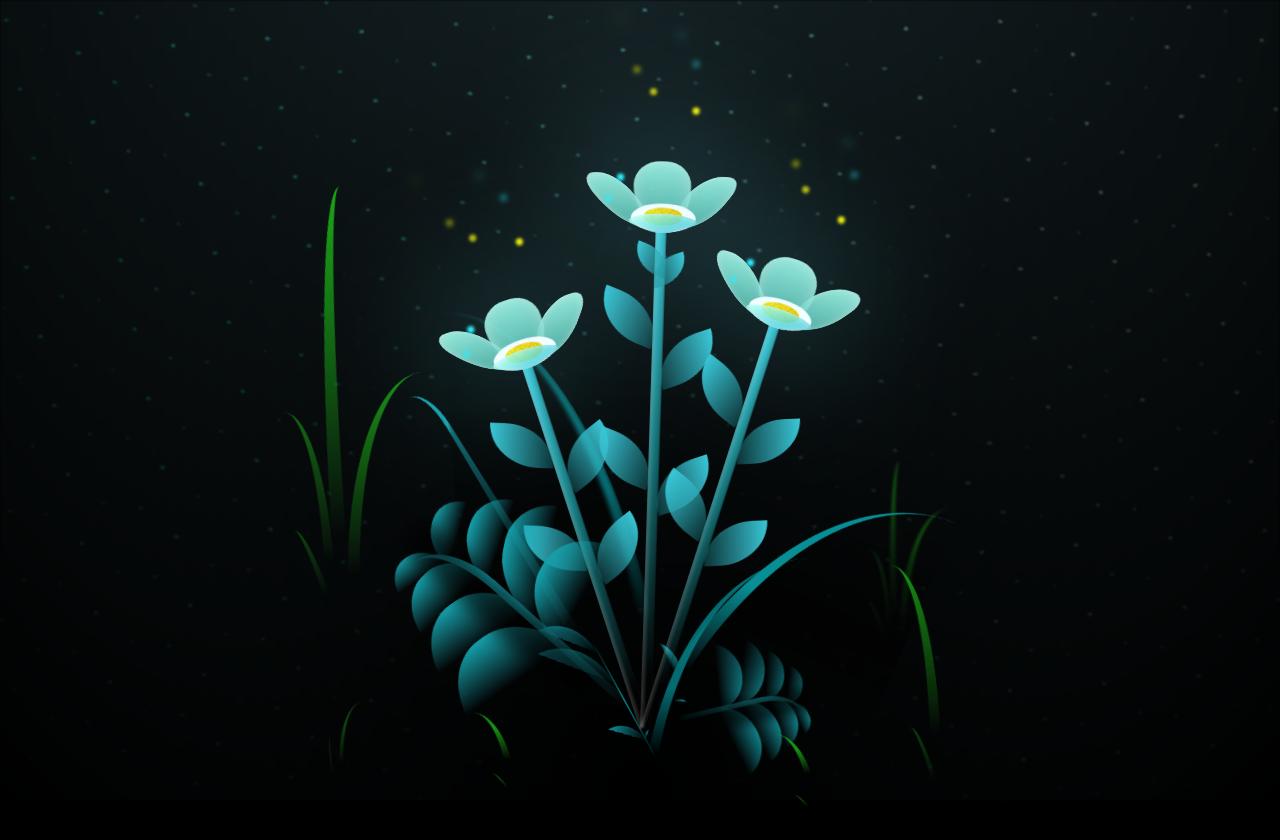
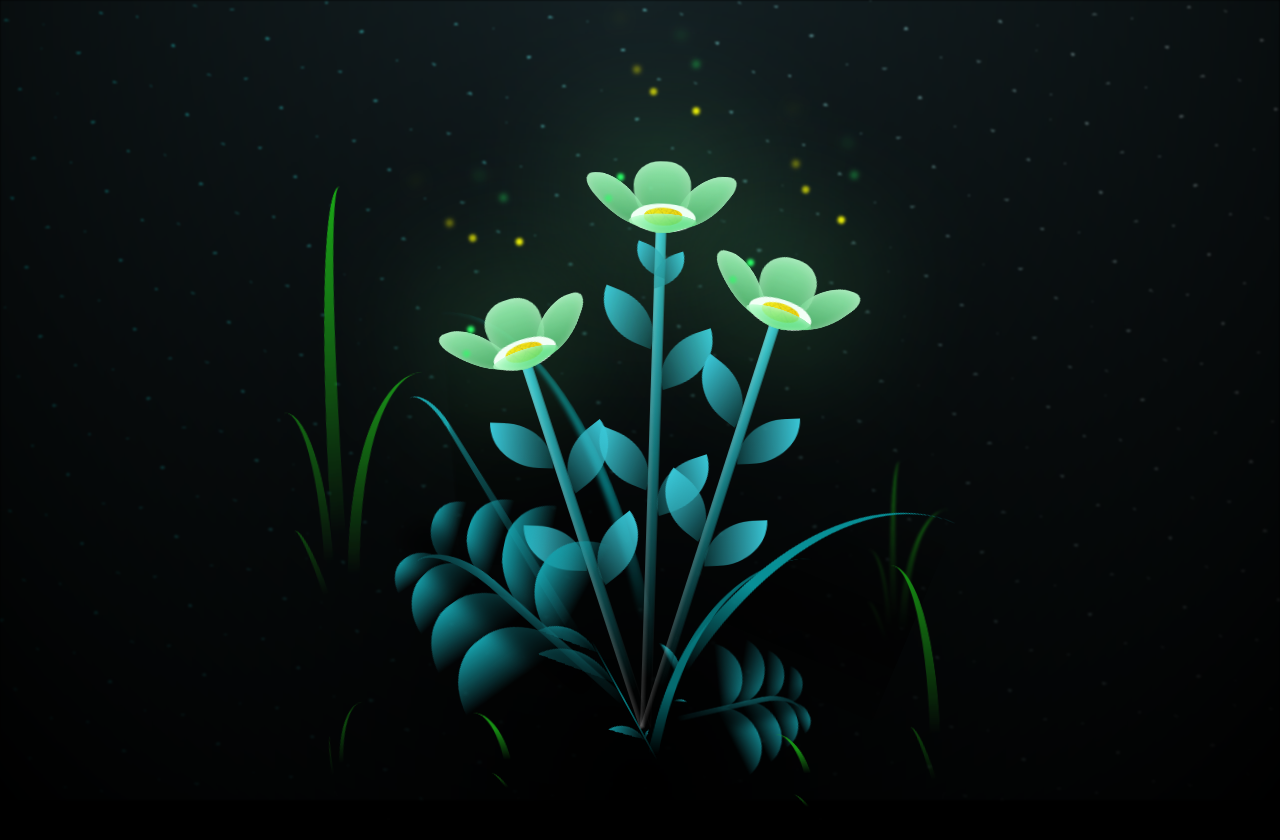
Before and after one commit to TheVoid0013/blooming-flower, a website: page index.html in a window 1280 px wide. Drawn offline with Linux system fonts and the light colour scheme.

Commit message:
Add random petal color on each page load
- Convert styles to SCSS (main.scss compiles to main.css)
- Drive petal, glow and light colors from --hue CSS variable
- Set a random hue on load via JS

```diff
--- a/index.html
+++ b/index.html
@@ -311,16 +311,18 @@
 
 
 <script>
+  onload = () => {
+    const hue = Math.floor(Math.random() * 360);
+    document.querySelectorAll(".flower").forEach((flower) => {
+      flower.style.setProperty("--hue", hue);
+    });
 
-
-onload = () => {
     const c = setTimeout(() => {
       document.body.classList.remove("not-loaded");
       clearTimeout(c);
     }, 1000);
   };
+</script>
 
 
-</script>
-
 </html>
--- a/main.scss
+++ b/main.scss
@@ -74,6 +74,13 @@ body {
   z-index: 10;
 
   --fl-speed: 0.8s;
+  --hue: 180; // fallback hue, JS overrides it
+
+  --petal-light: hsl(var(--hue), 100%, 83%);
+  --petal-dark: hsl(var(--hue), 40%, 50%);
+  --petal-back: hsl(var(--hue), 65%, 52%);
+  --petal-glow: hsl(var(--hue), 100%, 71%);
+  --petal-light-dot: hsl(var(--hue), 100%, 57%);
 
   &--1 {
     animation: moving-flower-1 4s linear infinite;
@@ -187,7 +194,7 @@ body {
       transform: translate(-50%, -100%);
       width: 8vmin;
       height: 8vmin;
-      background-color: #6bf0ff;
+      background-color: var(--petal-glow);
       filter: blur(10vmin);
     }
   }
@@ -199,8 +206,12 @@ body {
     width: 8vmin;
     height: 11vmin;
     border-radius: 51% 49% 47% 53% / 44% 45% 55% 69%;
-    background-color: #a7ffee;
-    background-image: linear-gradient(to top, #54b8aa, #a7ffee);
+    background-color: var(--petal-light);
+    background-image: linear-gradient(
+      to top,
+      var(--petal-dark),
+      var(--petal-light)
+    );
     transform-origin: bottom center;
     opacity: 0.9;
     box-shadow: inset 0 0 2vmin rgba(255, 255, 255, 0.5);
@@ -223,7 +234,11 @@ body {
       transform-origin: bottom left;
       border-radius: 4vmin 10vmin 4vmin 4vmin;
       transform: translate(-0%, 18%) rotateX(70deg) rotate(-43deg);
-      background-image: linear-gradient(to top, #39c6d6, #a7ffee);
+      background-image: linear-gradient(
+        to top,
+        var(--petal-back),
+        var(--petal-light)
+      );
       z-index: 1;
       opacity: 0.8;
     }
@@ -436,7 +451,7 @@ body {
     animation: light-ans 4s linear infinite backwards;
 
     &:nth-child(odd) {
-      background-color: #23f0ff;
+      background-color: var(--petal-light-dot);
     }
 
     &--1 {
```
Also changed, not shown: package.json (added, +23 -0 lines), main.css, 3 other files. Lines whose indentation alone changed are shown as unchanged.
